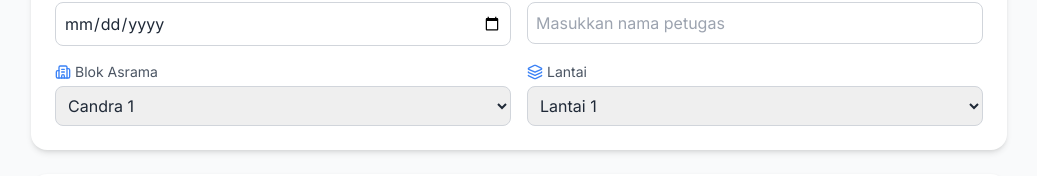
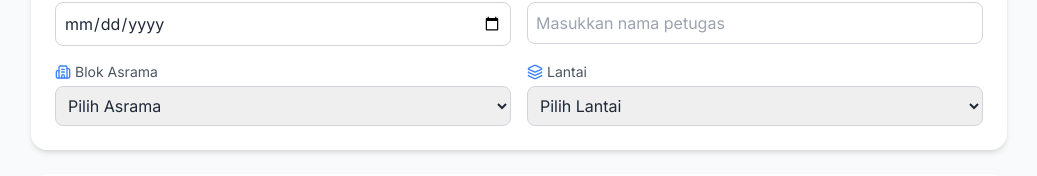
Before and after one commit to viyatadhika/checklistasrama, a plain HTML site: page index.html in a window 1280 px wide. Shown: the part 250-426 px from the top of the page, without its empty margins (121-1158 px from the left). Drawn offline with nearby package versions, Linux system fonts and the light colour scheme.

Commit message:
Update index.html

```diff
--- a/index.html
+++ b/index.html
@@ -27,44 +27,56 @@
 
 
 
+<!-- Informasi Dasar -->
 <div class="bg-white rounded-2xl shadow-md p-6 mb-6">
   <h2 class="text-lg font-semibold mb-4 flex items-center gap-2 text-gray-800">
     <i data-lucide="info" class="w-5 h-5 text-blue-500"></i>
     Informasi Dasar
   </h2>
   <div class="grid grid-cols-1 md:grid-cols-2 gap-4">
+
+    <!-- Tanggal -->
     <div>
       <label class="flex items-center text-sm font-medium text-gray-600 mb-1">
         <i data-lucide="calendar" class="w-4 h-4 text-blue-500 mr-1"></i> Tanggal
       </label>
       <input type="date" class="w-full border border-gray-300 rounded-lg p-2 focus:ring-2 focus:ring-blue-400">
     </div>
+
+    <!-- Nama Petugas -->
     <div>
       <label class="flex items-center text-sm font-medium text-gray-600 mb-1">
         <i data-lucide="user" class="w-4 h-4 text-blue-500 mr-1"></i> Nama Petugas
       </label>
       <input type="text" placeholder="Masukkan nama petugas" class="w-full border border-gray-300 rounded-lg p-2 focus:ring-2 focus:ring-blue-400">
     </div>
+
+    <!-- Blok Asrama -->
     <div>
       <label class="flex items-center text-sm font-medium text-gray-600 mb-1">
         <i data-lucide="building-2" class="w-4 h-4 text-blue-500 mr-1"></i> Blok Asrama
       </label>
       <select class="w-full border border-gray-300 rounded-lg p-2 focus:ring-2 focus:ring-blue-400">
+        <option selected disabled>Pilih Asrama</option>
         <option>Candra 1</option>
         <option>Candra 2</option>
         <option>Sari</option>
       </select>
     </div>
+
+    <!-- Lantai -->
     <div>
       <label class="flex items-center text-sm font-medium text-gray-600 mb-1">
         <i data-lucide="layers" class="w-4 h-4 text-blue-500 mr-1"></i> Lantai
       </label>
       <select class="w-full border border-gray-300 rounded-lg p-2 focus:ring-2 focus:ring-blue-400">
+        <option selected disabled>Pilih Lantai</option>
         <option>Lantai 1</option>
         <option>Lantai 2</option>
         <option>Lantai 3</option>
       </select>
     </div>
+
   </div>
 </div>
 
```
